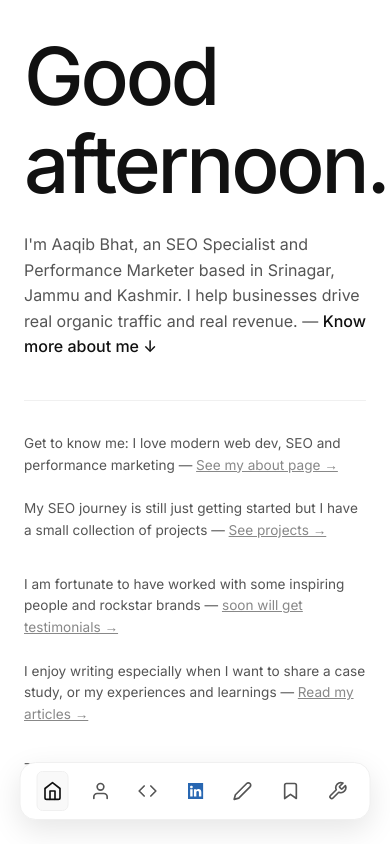
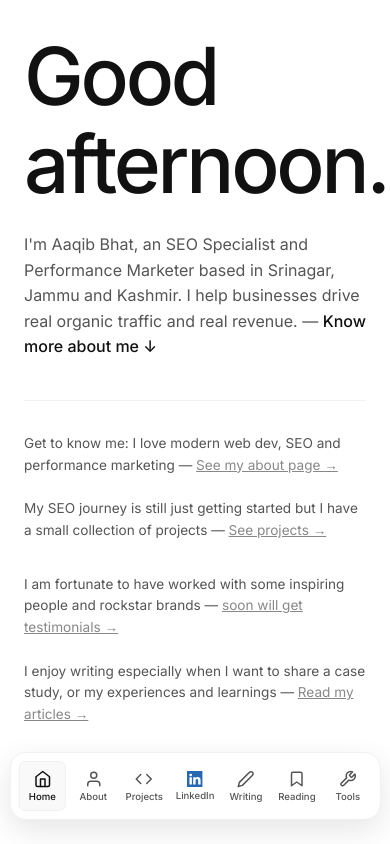
Before and after one commit to aaqqib/aaqib-portfolio, a website: page index.html in a window 390 px wide. Shown: the top 844 px of the page. Drawn offline with nearby package versions, Linux system fonts and the light colour scheme.

Commit message:
feat: add text labels and tooltips to mobile navigation

```diff
--- a/index.html
+++ b/index.html
@@ -292,15 +292,16 @@
   <!-- MOBILE NAVIGATION -->
     <nav class="mobile-nav">
     <div class="mobile-nav-inner">
-      <a href="index.html" class="mobile-nav-item active"><i data-feather="home"></i></a>
-      <a href="about.html" class="mobile-nav-item"><i data-feather="user"></i></a>
-      <a href="portfolio.html" class="mobile-nav-item"><i data-feather="code"></i></a>
-      <a href="https://linkedin.com/in/aaqibbhat" target="_blank" class="mobile-nav-item">
+      <a href="index.html" class="mobile-nav-item active" title="Home"><i data-feather="home"></i><span class="nav-text">Home</span></a>
+      <a href="about.html" class="mobile-nav-item" title="About"><i data-feather="user"></i><span class="nav-text">About</span></a>
+      <a href="portfolio.html" class="mobile-nav-item" title="Projects"><i data-feather="code"></i><span class="nav-text">Projects</span></a>
+      <a href="https://linkedin.com/in/aaqibbhat" target="_blank" class="mobile-nav-item" title="LinkedIn">
         <img src="assets/projects/linkedin.svg" alt="LinkedIn" style="height: 16px; width: 16px; ">
+        <span class="nav-text">LinkedIn</span>
       </a>
-      <a href="blog.html" class="mobile-nav-item"><i data-feather="edit-2"></i></a>
-      <a href="reading-list.html" class="mobile-nav-item"><i data-feather="bookmark"></i></a>
-      <a href="tools.html" class="mobile-nav-item"><i data-feather="tool"></i></a>
+      <a href="blog.html" class="mobile-nav-item" title="Writing"><i data-feather="edit-2"></i><span class="nav-text">Writing</span></a>
+      <a href="reading-list.html" class="mobile-nav-item" title="Reading List"><i data-feather="bookmark"></i><span class="nav-text">Reading</span></a>
+      <a href="tools.html" class="mobile-nav-item" title="Tools"><i data-feather="tool"></i><span class="nav-text">Tools</span></a>
     </div>
   </nav>
 
--- a/style.css
+++ b/style.css
@@ -633,30 +633,44 @@ h4 {
     background: var(--bg);
     border: 1px solid var(--border);
     border-radius: var(--radius-lg);
-    padding: 0.5rem 1rem;
+    padding: 0.5rem 0.5rem;
     box-shadow: 0 10px 30px rgba(0,0,0,0.1);
     z-index: 100;
-    max-width: 90%;
+    max-width: 95%;
     overflow-x: auto;
     white-space: nowrap;
+    -ms-overflow-style: none;  /* IE and Edge */
+    scrollbar-width: none;  /* Firefox */
+  }
+  .mobile-nav::-webkit-scrollbar {
+    display: none;
   }
   .mobile-nav-inner {
     display: flex;
     align-items: center;
-    gap: 1rem;
+    gap: 0.25rem;
   }
   .mobile-nav-item {
     display: flex;
+    flex-direction: column;
     align-items: center;
     justify-content: center;
-    width: 40px;
-    height: 40px;
+    width: 52px;
+    height: 50px;
     color: var(--text-muted);
     border-radius: var(--radius-sm);
+    gap: 4px;
+    text-decoration: none;
   }
-  .mobile-nav-item svg {
-    width: 20px;
-    height: 20px;
+  .mobile-nav-item .nav-text {
+    font-size: 0.6rem;
+    font-weight: 500;
+    line-height: 1;
+  }
+  .mobile-nav-item svg, .mobile-nav-item img {
+    width: 18px;
+    height: 18px;
+    display: block;
   }
   .mobile-nav-item.active {
     background: var(--bg-card);
```
Also changed, not shown: about.html (+8 -7 lines), blog.html (+8 -7 lines), blog/post.html (+10 -7 lines), blog/seo-for-travel-agencies-kashmir.html (+10 -7 lines), portfolio.html (+8 -7 lines), reading-list.html (+8 -7 lines), tools.html (+8 -7 lines).
